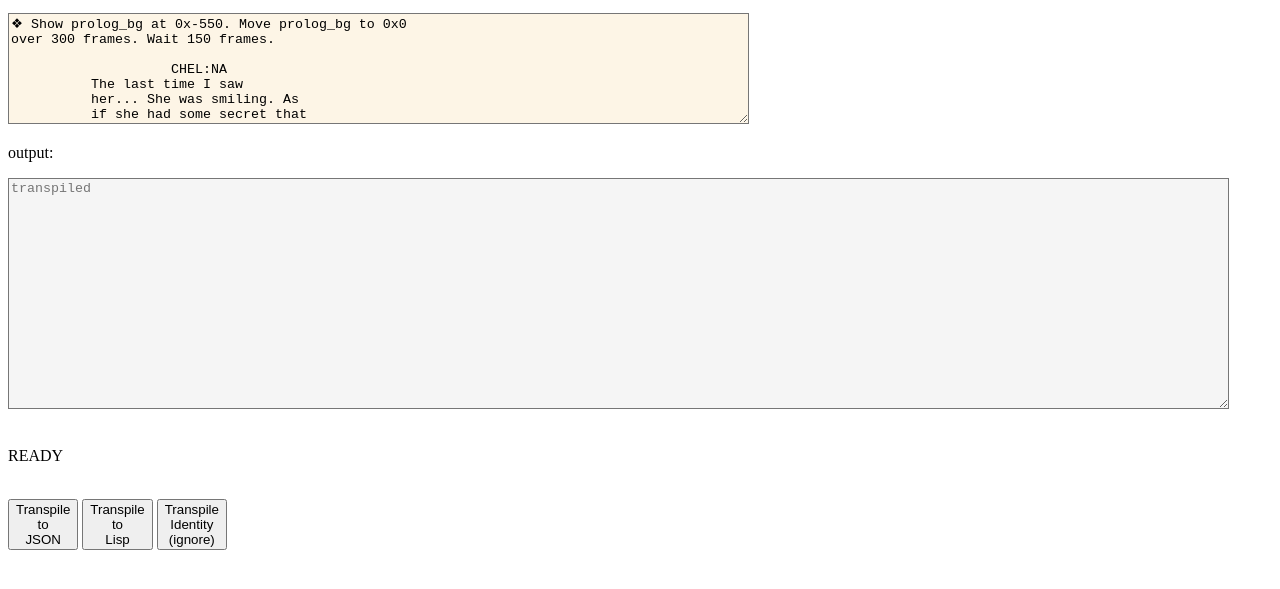
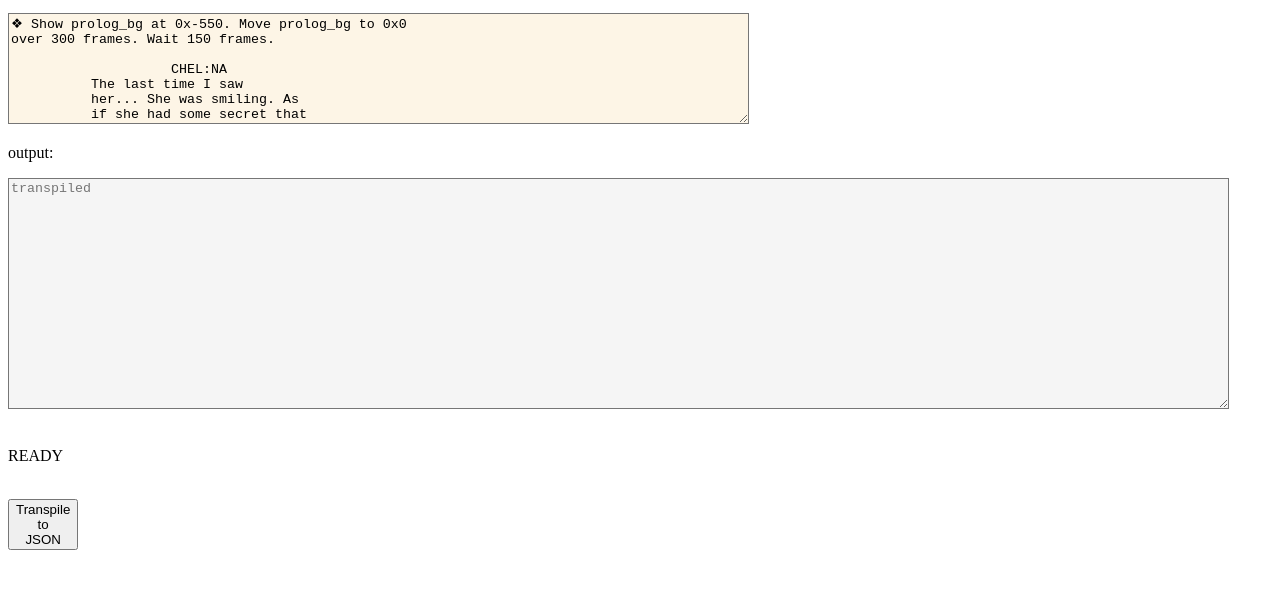
Before and after one commit to guitarvydas/ghost_stars, a plain HTML site: page index.html in a window 1280 px wide. Shown: the part 101-690 px from the top of the page. Drawn offline with Linux system fonts and the light colour scheme.

Commit message:
remove Lisp and Identity buttons

```diff
--- a/index.html
+++ b/index.html
@@ -40,8 +40,8 @@ over 300 frames. Wait 150 frames.
 <p id="status" > READY </p>
 <br>
 <button onclick="transpileJSON ()">Transpile<br>to<br>JSON</button>
-<button onclick="transpileLisp ()">Transpile<br>to<br>Lisp</button>
-<button onclick="transpileIdentity ()">Transpile<br>Identity<br>(ignore)</button>
+<!-- <button onclick="transpileLisp ()">Transpile<br>to<br>Lisp</button> -->
+<!-- <button onclick="transpileIdentity ()">Transpile<br>Identity<br>(ignore)</button -->
 <!-- Ohm-JS -->
 <script src="https://unpkg.com/ohm-js@16/dist/ohm.min.js"></script>
 
@@ -256,18 +256,18 @@
       }
   }
 
-  function transpileIdentity () {
-      // first step in building a fmt specification: output=input
-      transpile (identityfmt);
-  }
+  // function transpileIdentity () {
+  //     // first step in building a fmt specification: output=input
+  //     transpile (identityfmt);
+  // }
 
   function transpileJSON () {
       transpile (jsonfmt);
   }
 
-  function transpileLisp () {
-      transpile (lispfmt);
-  }
+  // function transpileLisp () {
+  //     transpile (lispfmt);
+  // }
 
 
   function transpilerError (message) {
```
